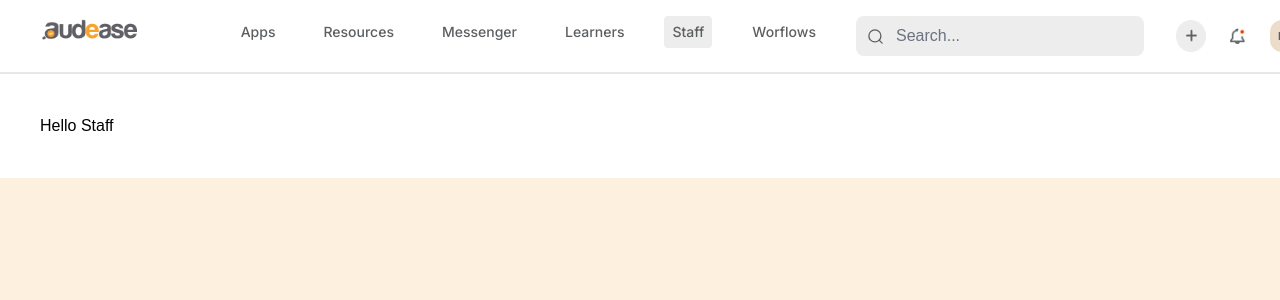
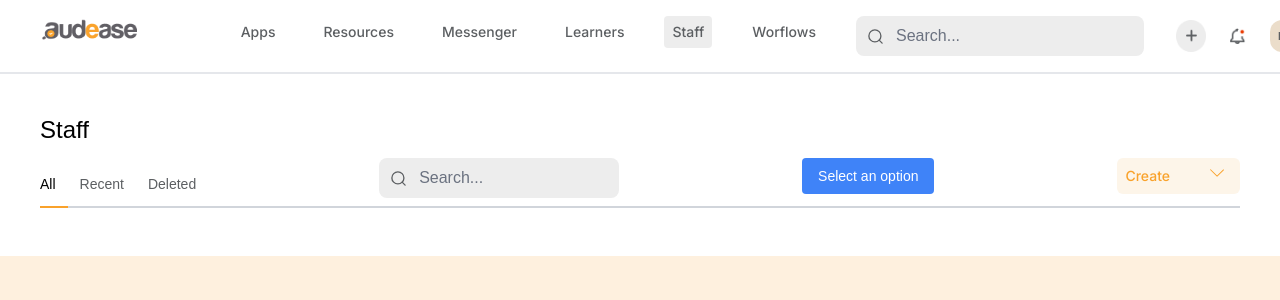
Before and after one commit to Audease/frontend-mvp, a Next.js app: page /dashboard/staff in a window 1280 px wide. Shown: the top 300 px of the page. Built offline with nearby package versions, Linux system fonts and the light colour scheme.

Commit message:
Staff page in progress

```diff
--- /dev/null
+++ b/src/app/components/dashboard/DropdownButton.tsx
@@ -0,0 +1,52 @@
+import React, { useState, useRef, useEffect } from 'react';
+
+const DropdownButton = ({ options, onSelect, label }) => {
+  const [isOpen, setIsOpen] = useState(false);
+  const dropdownRef = useRef(null);
+
+  const toggleDropdown = () => setIsOpen(!isOpen);
+
+  const handleClickOutside = (event) => {
+    if (dropdownRef.current && !dropdownRef.current.contains(event.target)) {
+      setIsOpen(false);
+    }
+  };
+
+  useEffect(() => {
+    document.addEventListener('mousedown', handleClickOutside);
+    return () => {
+      document.removeEventListener('mousedown', handleClickOutside);
+    };
+  }, []);
+
+  const handleSelect = (option) => {
+    onSelect(option);
+    setIsOpen(false);
+  };
+
+  return (
+    <div className="relative inline-block" ref={dropdownRef}>
+      <button
+        onClick={toggleDropdown}
+        className="bg-blue-500 text-white py-2 px-4 rounded focus:outline-none"
+      >
+        {label}
+      </button>
+      {isOpen && (
+        <div className="absolute right-0 mt-2 w-48 bg-white border border-gray-200 rounded shadow-lg z-10">
+          {options.map((option, index) => (
+            <div
+              key={index}
+              className="cursor-pointer px-4 py-2 hover:bg-gray-100"
+              onClick={() => handleSelect(option)}
+            >
+              {option}
+            </div>
+          ))}
+        </div>
+      )}
+    </div>
+  );
+};
+
+export default DropdownButton;
--- a/src/app/dashboard/roles/DefaultLeft.tsx
+++ b/src/app/dashboard/roles/DefaultLeft.tsx
@@ -2,9 +2,7 @@
 
 import { useState, useEffect, useMemo } from "react";
 import Button from "../../components/dashboard/Button";
-// import RoleLinks from "../../components/dashboard/RoleLinks";
 import { SlArrowRight, SlArrowDown } from "react-icons/sl";
-// import { VscSettings } from "react-icons/vsc";
 import RoleTable from "../../components/dashboard/RoleTable";
 
 export default function DefaultLeft({ onClickSetUpAcct }) {
--- a/src/app/dashboard/staff/page.tsx
+++ b/src/app/dashboard/staff/page.tsx
@@ -1,7 +1,86 @@
-export default function Staff (){
-    return (
-        <div>
-            Hello Staff
+"use client";
+
+import { useState, useEffect, useMemo } from "react";
+import Button from "../../components/dashboard/Button";
+import { SlArrowRight, SlArrowDown } from "react-icons/sl";
+import SearchBox from "../../components/dashboard/SearchBox";
+import DropdownButton from "../../components/dashboard/DropdownButton";
+
+export default function Staff() {
+  const [activeTab, setActiveTab] = useState("All");
+  const [activeBarStyle, setActiveBarStyle] = useState({});
+  const tabs = useMemo(() => ["All", "Recent", "Deleted"], []);
+
+  useEffect(() => {
+    const activeIndex = tabs.indexOf(activeTab);
+    const tabWidth = 7 / tabs.length;
+    setActiveBarStyle({
+      width: `${tabWidth}%`,
+      transform: `translateX(${activeIndex * 180}%)`,
+    });
+  }, [activeTab, tabs, tabs.length]);
+
+
+  const [selectedOption, setSelectedOption] = useState(null);
+  const handleSelect = (option) => {
+    setSelectedOption(option);
+    console.log('Selected option:', option);
+  };
+  const options = ['Option 1', 'Option 2', 'Option 3'];
+
+  return (
+    <div>
+      <div>
+        <h3 className="font-medium text-2xl">Staff</h3>
+      </div>
+
+      {/* Selection and active bar */}
+      <div className="flex flex-col mt-3">
+        <div className="flex flex-row justify-between font-medium text-sm text-tgrey3">
+          <div className="flex flex-row space-x-6">
+            {tabs.map((tab) => (
+              <h2
+                key={tab}
+                className={`cursor-pointer pt-4 ${
+                  activeTab === tab ? "text-black" : ""
+                }`}
+                onClick={() => setActiveTab(tab)}
+              >
+                {tab}
+              </h2>
+            ))}
+          </div>
+          {/* Search Box */}
+          <SearchBox />
+
+          {/* Dropdown Button  */}
+          <div>
+            <DropdownButton
+              options={options}
+              onSelect={handleSelect}
+              label="Select an option"
+            />
+            {selectedOption && (
+              <p className="mt-4">Selected Option: {selectedOption}</p>
+            )}
+          </div>
+
+          {/* Create Button */}
+          <Button
+            buttonText={"Create"}
+            className={""}
+            arrowDirection={<SlArrowDown />}
+            onClick={""}
+          />
         </div>
-    )
+        {/* The active bar color change */}
+        <div className="w-full h-[0.10rem] bg-gray-300 my-2">
+          <div
+            className={`h-[0.10rem] bg-dashboardButtons transition-all duration-300`}
+            style={activeBarStyle}
+          ></div>
+        </div>
+      </div>
+    </div>
+  );
 }
```
